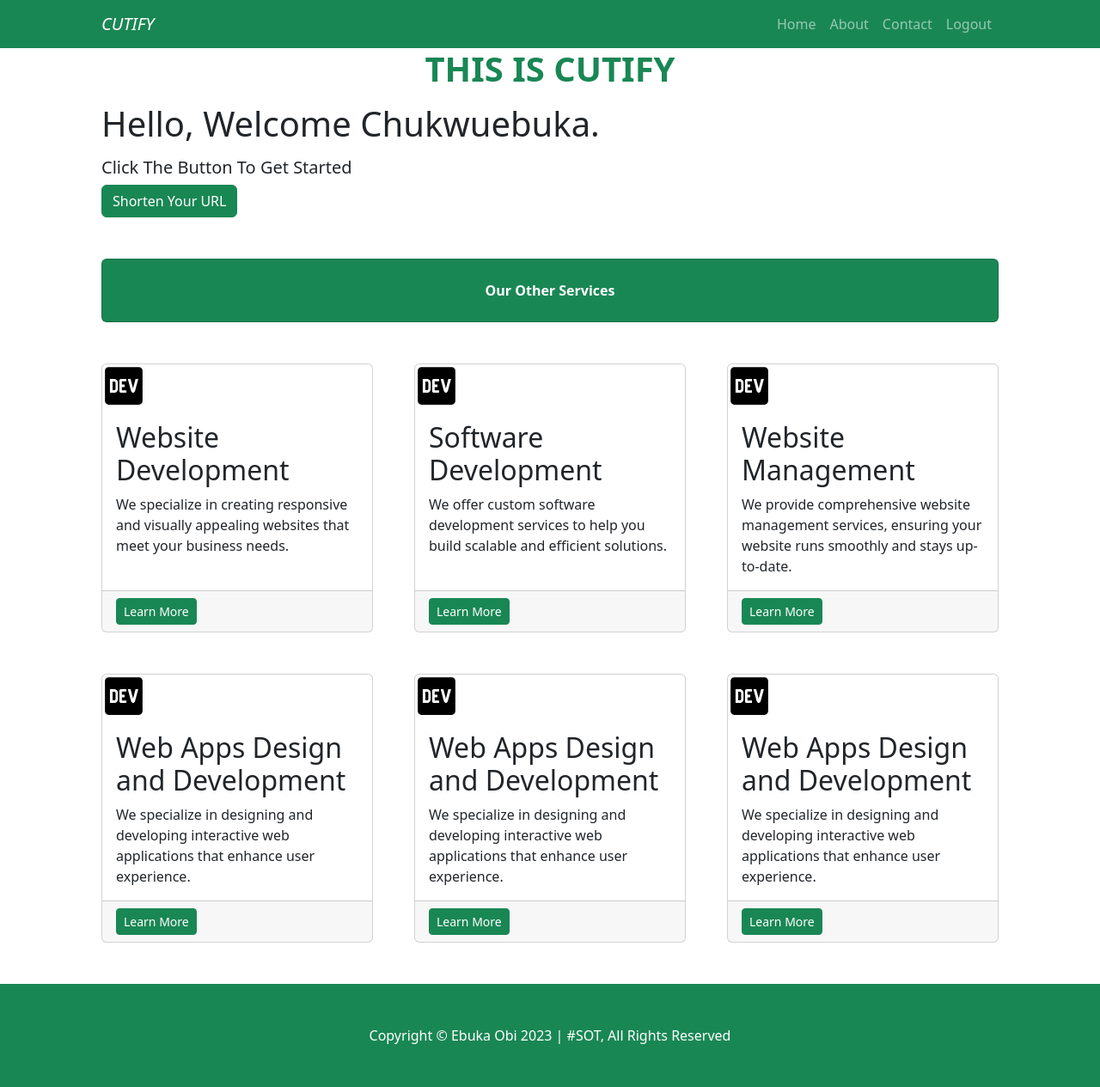
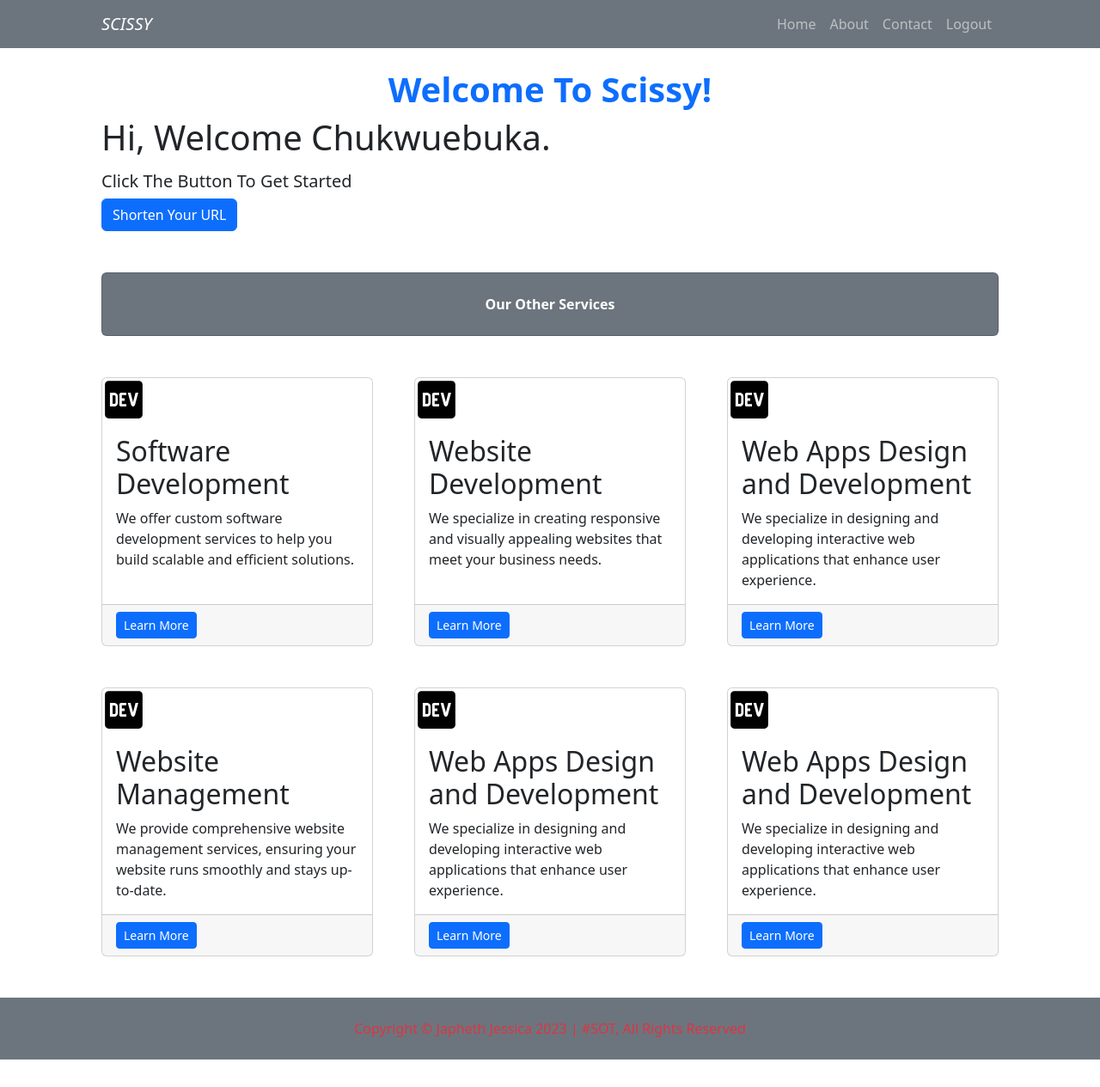
Before and after one commit to theblackjessy/Scissy, a Flask app: page / in a window 1280 px wide. Shown: the whole page at 86% size. After the commit the page ends 1233 px from the top, so only its background shows below. Run offline with Flask 3, Linux system fonts and the light colour scheme; a user stored in the database is signed in; some libraries are stand-ins or nearby versions.

Commit message:
first-push

```diff
--- a/templates/base.html
+++ b/templates/base.html
@@ -2,49 +2,83 @@
 <html lang="en">
   <head>
     <meta charset="utf-8" />
-        <meta name="viewport" content="width=device-width, initial-scale=1, shrink-to-fit=no" />
+    <meta
+      name="viewport"
+      content="width=device-width, initial-scale=1, shrink-to-fit=no"
+    />
     <meta name="description" content="" />
     <meta name="author" content="" />
-        <title>CUTIFY URL Shortener</title>
+    <title>SCISSY URL Shortener</title>
     <!-- Favicon-->
     <link rel="icon" type="image/x-icon" href="assets/favicon.ico" />
     <!-- Core theme CSS (includes Bootstrap)-->
     <!-- <link rel="stylesheet" href="https://cdn.jsdelivr.net/npm/bootstrap@4.1.3/dist/css/bootstrap.min.css" integrity="sha384-MCw98/SFnGE8fJT3GXwEOngsV7Zt27NXFoaoApmYm81iuXoPkFOJwJ8ERdknLPMO" crossorigin="anonymous"> -->
-        <link rel="stylesheet" href="{{ url_for('static', filename='css/styles.css') }}">
+    <link
+      rel="stylesheet"
+      href="{{ url_for('static', filename='css/styles.css') }}"
+    />
     <!-- <link href="css/styles.css" rel="stylesheet" /> -->
   </head>
   <body>
     <!-- Responsive navbar-->
-        <nav class="navbar navbar-expand-lg navbar-dark bg-success">
+    <nav class="navbar navbar-expand-lg navbar-dark bg-secondary">
       <div class="container px-5">
-                <a class="navbar-brand" href="{{url_for('index')}}"><i>CUTIFY</i></a>
-                <button class="navbar-toggler" type="button" data-bs-toggle="collapse" data-bs-target="#navbarSupportedContent" aria-controls="navbarSupportedContent" aria-expanded="false" aria-label="Toggle navigation"><span class="navbar-toggler-icon"></span></button>
+        <a class="navbar-brand" href="{{url_for('index')}}"><i>SCISSY</i></a>
+    <button
+          class="navbar-toggler"
+          type="button"
+          data-bs-toggle="collapse"
+          data-bs-target="#navbarSupportedContent"
+          aria-controls="navbarSupportedContent"
+          aria-expanded="false"
+          aria-label="Toggle navigation"
+        >
+          <span class="navbar-toggler-icon"></span>
+        </button>
         <div class="collapse navbar-collapse" id="navbarSupportedContent">
-                    <ul class="navbar-nav ms-auto mb-2 mb-lg-0">
+          <ul class="navbar-nav ms-auto text-white mb-2 mb-lg-0 text-white font-size:20px;">
             {% if current_user.is_authenticated %}
-                            <li class="nav-item"><a class="nav-link" href="{{url_for('index')}}">Home</a></li>
-                            <li class="nav-item"><a class="nav-link" href="{{url_for('about')}}">About</a></li>
-                            <li class="nav-item"><a class="nav-link" href="{{url_for('contact')}}">Contact</a></li>
-                            <li class="nav-item"><a class="nav-link" href="{{url_for('logout')}}">Logout</a></li>
+            <li class="nav-item">
+              <a class="nav-link" href="{{url_for('index')}}">Home</a>
+            </li>
+            <li class="nav-item">
+              <a class="nav-link" href="{{url_for('about')}}">About</a>
+            </li>
+            <li class="nav-item">
+              <a class="nav-link" href="{{url_for('contact')}}">Contact</a>
+            </li>
+            <li class="nav-item">
+              <a class="nav-link" href="{{url_for('logout')}}">Logout</a>
+            </li>
             {% else%}
-                            <li class="nav-item"><a class="nav-link" href="{{url_for('index')}}">Home</a></li>
-                            <li class="nav-item"><a class="nav-link" href="{{url_for('about')}}">About</a></li>
-                            <li class="nav-item"><a class="nav-link" href="{{url_for('contact')}}">Contact</a></li>
-                            <li class="nav-item"><a class="nav-link" href="{{url_for('register')}}">Signup</a></li>
-                            <li class="nav-item"><a class="nav-link" href="{{url_for('login')}}">Login</a></li>
+            <li class="nav-item">
+              <a class="nav-link" href="{{url_for('index')}}">Home</a>
+            </li>
+            <li class="nav-item">
+              <a class="nav-link" href="{{url_for('about')}}">About</a>
+            </li>
+            <li class="nav-item">
+              <a class="nav-link" href="{{url_for('contact')}}">Contact</a>
+            </li>
+            <li class="nav-item">
+              <a class="nav-link" href="{{url_for('register')}}">Signup</a>
+            </li>
+            <li class="nav-item">
+              <a class="nav-link" href="{{url_for('login')}}">Login</a>
+            </li>
             {% endif %}
-
           </ul>
         </div>
       </div>
     </nav>
-        {% block content %}
-
-
-        {% endblock content %}
+    {% block content %} {% endblock content %}
     <!-- Footer-->
-        <footer class="py-5 bg-success">
-            <div class="container px-4 px-lg-5"><p class="m-0 text-center text-white">Copyright &copy; Ebuka Obi 2023 | #SOT, All Rights Reserved</p></div>
+    <footer class="py-4 bg-secondary">
+      <div class="container px-4 px-lg-5">
+        <p class="m-0 text-center text-danger">
+          Copyright &copy; Japheth Jessica 2023 | #SOT, All Rights Reserved
+        </p>
+      </div>
     </footer>
     <!-- Bootstrap core JS-->
     <script src="https://cdn.jsdelivr.net/npm/bootstrap@5.2.3/dist/js/bootstrap.bundle.min.js"></script>
--- a/templates/contact.html
+++ b/templates/contact.html
@@ -2,7 +2,7 @@
 
 {% block content %}
     <div class="container px-4 px-lg-5">
-        <div class="card text-white bg-success my-5 py-4 text-center">
+        <div class="card text-white bg-secondary my-5 py-4 text-center">
             <div class="border-subtle"><h2 class="text-white m-0">Contact Us</h2></div>
         </div>
         <div class="row gx-4 gx-lg-5 align-items-center my-5">
@@ -20,7 +20,7 @@
 
 <div class="container px-4 px-lg-5">
 
-  <div class="card text-white bg-success my-5 py-4 mx-5 text-center">
+  <div class="card text-white bg-secondary my-5 py-4 mx-5 text-center">
     <div class="border-subtle mx-6"><p class="text-white m-0">Please send us a message</p></div>
   </div>
 
@@ -39,7 +39,7 @@
           <textarea class="form-control" id="message" name="message" placeholder="Enter your message" style="height: 10rem;" required></textarea>
           <label for="message">Message</label>
         </div>
-        <div style="margin-bottom: 20px;"><button class="btn btn-success btn-lg" type="submit">Send Message</button></div>
+        <div style="margin-bottom: 20px;"><button class="btn btn-secondary btn-lg" type="submit">Send Message</button></div>
       </form>
     </div>
   </div>
--- a/templates/dashboard.html
+++ b/templates/dashboard.html
@@ -23,7 +23,7 @@
             <td>
                 <form method="post" action="{{ url_for('analytics') }}">
                     <input type="hidden" name="short_url" value="{{ url.short_url }}">
-                    <button type="submit" class="btn btn-primary">View Analytics</button>
+                    <button type="submit" class="btn btn-secondary">View Analytics</button>
                 </form>
             </td>
         </tr>
--- a/templates/index.html
+++ b/templates/index.html
@@ -2,29 +2,27 @@
 {% block content %}
 
 
-<h1 class="text-center mb-3 text-success"><b>{% block title %} THIS IS CUTIFY {% endblock %}</b></h1>
-
-
+<h1 class="text-center font-size:20px; mt-4 text-primary"><b>{% block title %} Welcome To Scissy! {% endblock %}</b></h1>
 <div class="container px-4 px-lg-5">
 
     <!-- <div class="col-lg-12"> -->
     <!-- <div class="card text-white bg-secondary my-5 py-4 text-center"> -->
     {% if current_user.is_authenticated %}
-      <h5 style="padding-bottom: 7px; font-size: 40px;">Hello, Welcome {{current_user.first_name|capitalize}}.</h5>
+      <h5 style="padding-bottom: 7px; font-size: 40px;">Hi, Welcome {{current_user.first_name|capitalize}}.</h5>
       <h2 style="font-size: 20px;">Click The Button To Get Started</h2>
-      <a href="{{ url_for('shortenit')}}"><button class="btn btn-success">Shorten Your URL</button></a>
+      <a href="{{ url_for('shortenit')}}"><button class="btn btn-primary">Shorten Your URL</button></a>
     {% else %}
       <h5 style="padding-bottom: 5px;">Hello, Welcome.</h5>
       <h3>To Shorten Your URL</h3>
     <div class="card text-white bg-light my-5 py-4 text-center">
-        <a href="{{ url_for('login')}}"><button class="btn btn-success">Login Here</button></a>
+        <a href="{{ url_for('login')}}"><button class="btn btn-primary">Login Here</button></a>
         <hr>
-        <a href="{{ url_for('register')}}"><button class="btn btn-success text-white">Sign Up</button></a>
+        <a href="{{ url_for('register')}}"><button class="btn btn-primary text-white">Sign Up</button></a>
     </div>
     {% endif %}
 
-  <div class="card text-white bg-success my-5 py-4 text-center">
-    <div class="border-subtle"><p class="text-white m-0"><b>Our Other Services</b></p></div>
+  <div class="card text-white bg-secondary my-5 py-4 text-center">
+    <div class="border-subtle"><p class="text-white m-0 font-size: 20px;"><b>Our Other Services</b></p></div>
   </div>
 
   <!-- Content Row-->
@@ -33,10 +31,10 @@
       <div class="card h-100">
         <img class="card-img-top" src="{{url_for('static', filename='images/dev.svg')}}" alt="Web Dev SVG" style="width: 50px; height: 50px;">
         <div class="card-body">
-          <h2 class="card-title">Website Development</h2>
-          <p class="card-text">We specialize in creating responsive and visually appealing websites that meet your business needs.</p>
+          <h2 class="card-title">Software Development</h2>
+          <p class="card-text">We offer custom software development services to help you build scalable and efficient solutions.</p>
         </div>
-        <div class="card-footer"><a class="btn btn-success btn-sm" href="#!">Learn More</a></div>
+        <div class="card-footer"><a class="btn btn-primary btn-sm" href="#!">Learn More</a></div>
       </div>
     </div>
     <div class="col-md-4 mb-5">
@@ -44,10 +42,10 @@
         <img class="card-img-top" src="{{url_for('static', filename='images/dev.svg')}}" alt="Card image" style="width:50px; height: 50px;">
         <!-- <img class="card-img-top" src="path_to_software_development_image.jpg" alt="Software Development"> -->
         <div class="card-body">
-          <h2 class="card-title">Software Development</h2>
-          <p class="card-text">We offer custom software development services to help you build scalable and efficient solutions.</p>
+          <h2 class="card-title">Website Development</h2>
+          <p class="card-text">We specialize in creating responsive and visually appealing websites that meet your business needs.</p>
         </div>
-        <div class="card-footer"><a class="btn btn-success btn-sm" href="#!">Learn More</a></div>
+        <div class="card-footer"><a class="btn btn-primary btn-sm" href="#!">Learn More</a></div>
       </div>
     </div>
     <div class="col-md-4 mb-5">
@@ -55,10 +53,10 @@
         <img class="card-img-top" src="{{url_for('static', filename='images/dev.svg')}}" alt="Card image" style="width:50px; height: 50px;">
         <!-- <img class="card-img-top" src="path_to_website_management_image.jpg" alt="Website Management"> -->
         <div class="card-body">
-          <h2 class="card-title">Website Management</h2>
-          <p class="card-text">We provide comprehensive website management services, ensuring your website runs smoothly and stays up-to-date.</p>
+          <h2 class="card-title">Web Apps Design and Development</h2>
+          <p class="card-text">We specialize in designing and developing interactive web applications that enhance user experience.</p>
         </div>
-        <div class="card-footer"><a class="btn btn-success btn-sm" href="#!">Learn More</a></div>
+        <div class="card-footer"><a class="btn btn-primary btn-sm" href="#!">Learn More</a></div>
       </div>
     </div>
   </div>
@@ -69,10 +67,11 @@
         <img class="card-img-top" src="{{url_for('static', filename='images/dev.svg')}}" alt="Card image" style="width:50px; height: 50px;">
         <!-- <img class="card-img-top" src="path_to_web_apps_image.jpg" alt="Web Apps Design and Development"> -->
         <div class="card-body">
-          <h2 class="card-title">Web Apps Design and Development</h2>
-          <p class="card-text">We specialize in designing and developing interactive web applications that enhance user experience.</p>
+          <h2 class="card-title">Website Management</h2>
+          <p class="card-text">We provide comprehensive website management services, ensuring your website runs smoothly and stays up-to-date.</p>
         </div>
-        <div class="card-footer"><a class="btn btn-success btn-sm" href="#!">Learn More</a></div>
+
+        <div class="card-footer"><a class="btn btn-primary btn-sm" href="#!">Learn More</a></div>
       </div>
     </div>
     <div class="col-md-4 mb-5">
@@ -83,7 +82,7 @@
             <h2 class="card-title">Web Apps Design and Development</h2>
             <p class="card-text">We specialize in designing and developing interactive web applications that enhance user experience.</p>
           </div>
-          <div class="card-footer"><a class="btn btn-success btn-sm" href="#!">Learn More</a></div>
+          <div class="card-footer"><a class="btn btn-primary btn-sm" href="#!">Learn More</a></div>
         </div>
       </div>
       <div class="col-md-4 mb-5">
@@ -94,7 +93,7 @@
             <h2 class="card-title">Web Apps Design and Development</h2>
             <p class="card-text">We specialize in designing and developing interactive web applications that enhance user experience.</p>
           </div>
-          <div class="card-footer"><a class="btn btn-success btn-sm" href="#!">Learn More</a></div>
+          <div class="card-footer"><a class="btn btn-primary btn-sm" href="#!">Learn More</a></div>
         </div>
       </div>
     <!-- Add more service cards as needed -->
--- a/templates/login.html
+++ b/templates/login.html
@@ -29,7 +29,7 @@
                                     </div>
                                     <div class="d-flex align-items-center justify-content-between mt-4 mb-3">
                                         <a class="small" href="{{ url_for('login') }}">Forgot Password?</a>
-                                        <button class="btn btn-success" type="submit">Login</button>
+                                        <button class="btn btn-secondary" type="submit">Login</button>
                                     </div>
                                 </form>
                             </div>
--- a/templates/register.html
+++ b/templates/register.html
@@ -58,7 +58,7 @@
                                     </div>
                                 </div>
                                 <div class="form-floating mb-3">
-                                    <input class="form-control" id="inputEmail" name="primary_use_case"
+                                    <input class="form-control" id="inputEmail" name="secondary_use_case"
                                     type="text" placeholder="What's your use case?" />
                                     <label for="inputEmail">Primary Use Case</label>
                                 </div>
@@ -84,7 +84,7 @@
                                     </div>
                                 </div>
                                 <div class="mt-4 mb-0">
-                                    <div class="d-grid"><button class="btn btn-primary btn-block" type="submit">Create Account</button></div>
+                                    <div class="d-grid"><button class="btn btn-secondary btn-block" type="submit">Create Account</button></div>
                                 </div>
                             </form>
                         </div>
```
Also changed, not shown: templates/about.html (+11 -9 lines), templates/rough.html (+12 -12 lines), templates/shortenedURL.html (+5 -5 lines), templates/shortenit.html (+6 -6 lines), README.md, cutty.db, 1 other file. Lines whose indentation alone changed are shown as unchanged.
